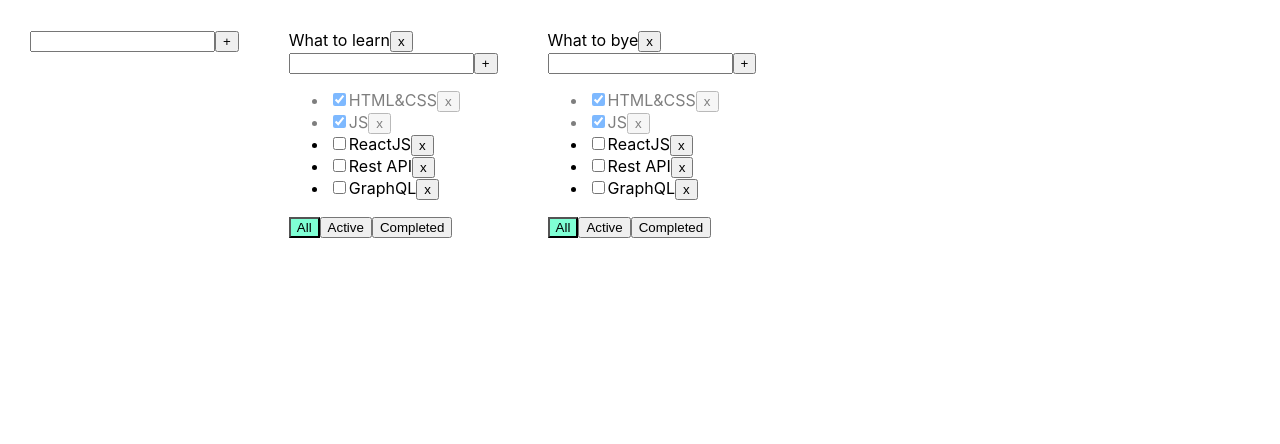
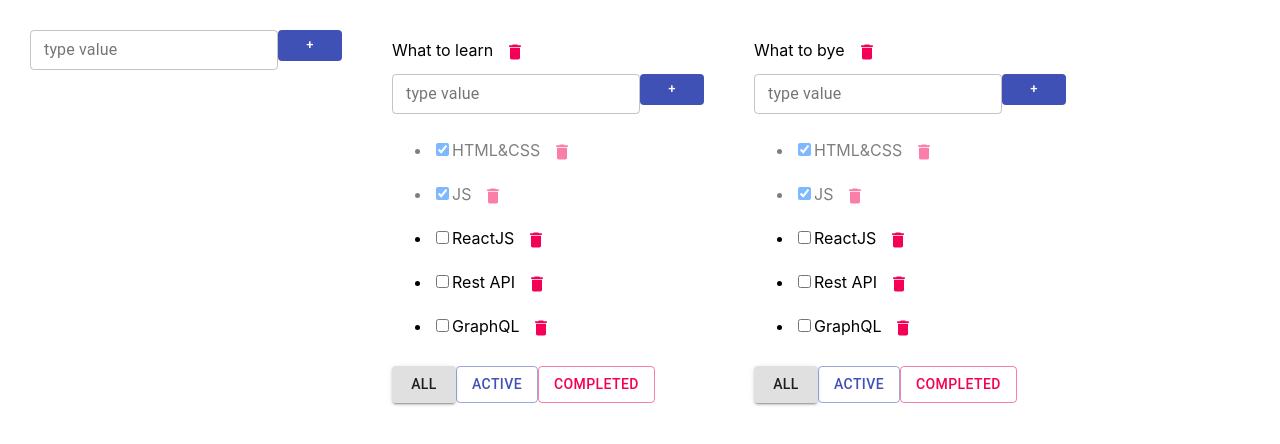
Before and after one commit to i1-kmv/incubatorRepeat, a React (Create React App) app: page / in a window 1280 px wide. Shown: the top 444 px of the page. Built offline with nearby package versions, Linux system fonts and the light colour scheme.

Commit message:
lesson 7.1

```diff
--- a/package.json
+++ b/package.json
@@ -4,6 +4,7 @@
   "private": true,
   "dependencies": {
     "@material-ui/core": "^4.12.3",
+    "@material-ui/icons": "^4.11.2",
     "@testing-library/jest-dom": "^4.2.4",
     "@testing-library/react": "^9.3.2",
     "@testing-library/user-event": "^7.1.2",
--- a/src/AddItemForm.tsx
+++ b/src/AddItemForm.tsx
@@ -1,4 +1,6 @@
 import React, {ChangeEvent, KeyboardEvent, useState} from "react";
+import {Button} from "@material-ui/core";
+import TextField from '@material-ui/core/TextField';
 
 export type AddItemFormType = {
     addItem: (title: string) => void
@@ -31,8 +33,24 @@ export const AddItemForm = (props: AddItemFormType) => {
     }
     return (
         <div>
-            <input value={title} onChange={onChangeHandler} onKeyPress={onKeyPressHandler} className={error ? "error" : "" }/>
-            <button onClick={() => addItem(title)}>+</button>
+            <TextField value={title}
+                       onChange={onChangeHandler}
+                       helperText={error}
+                       onKeyPress={onKeyPressHandler}
+                       variant={'outlined'}
+                       error={!!error} size={'small'}
+                       label={'type value'}
+            />
+            <Button
+                variant="contained"
+                color="primary"
+                onClick={() => addItem(title)}
+                disableElevation
+                size="small"
+
+            >
+                +
+            </Button>
             {error ? <div className="error-message">Field is required</div> : null}
         </div>
     )
--- a/src/EditableSpan.tsx
+++ b/src/EditableSpan.tsx
@@ -1,4 +1,5 @@
 import React, {ChangeEvent, useState} from "react";
+import TextField from '@material-ui/core/TextField';
 export type EditableSpanPropsType = {
     title: string
     onChangeTitleHandler: (newValue:string) => void
@@ -24,6 +25,16 @@ export const EditableSpan = (props:EditableSpanPropsType) => {
     }
 
     return (
-        editMode ? <input type="text" value={title} autoFocus onChange={changeTitle} onBlur={deactivateEditMode} /> : <span onDoubleClick={activeEditMode}>{title}</span>
+        editMode ?
+            <TextField variant="outlined"
+                       type="text"
+                       value={title}
+                       autoFocus
+                       onChange={changeTitle}
+                       onBlur={deactivateEditMode}
+
+            />
+            :
+            <span onDoubleClick={activeEditMode}>{title}</span>
     )
 }
--- a/src/Todolist.tsx
+++ b/src/Todolist.tsx
@@ -1,7 +1,11 @@
-import React, {ChangeEvent, KeyboardEvent, useState} from 'react';
+import React, {ChangeEvent} from 'react';
 import {FilterValuesType} from './App';
 import {AddItemForm} from "./AddItemForm";
 import {EditableSpan} from "./EditableSpan";
+import {IconButton} from "@material-ui/core";
+import DeleteIcon from '@material-ui/icons/Delete';
+import Button from "@material-ui/core/Button";
+
 
 export type TaskType = {
     id: string
@@ -50,7 +54,9 @@ export function Todolist(props: PropsType) {
             <div>
                 <div>
                     <EditableSpan title={props.title} onChangeTitleHandler={onChangeTodolistTitle} />
-                    <button onClick={() => props.removeTodolist(props.id)}>x</button>
+                    <IconButton aria-label="delete" onClick={() => props.removeTodolist(props.id)} color={"secondary"}>
+                        <DeleteIcon fontSize="small" />
+                    </IconButton>
                 </div>
 
             </div>
@@ -71,22 +77,24 @@ export function Todolist(props: PropsType) {
                             <li className={t.isDone ? 'is-done' : ''} key={t.id}>
                                 <input type="checkbox" checked={t.isDone} onChange={onChangeStatusHandler}/>
                                 <EditableSpan title={t.title} onChangeTitleHandler={onChangeTitleHandler}/>
-                                <button onClick={onClickHandler}>x</button>
+                                <IconButton aria-label="delete" onClick={onClickHandler} color={"secondary"}>
+                                    <DeleteIcon fontSize="small" />
+                                </IconButton>
                             </li>)
                     })
                 }
             </ul>
             <div>
-                <button className={props.filter === 'all' ? 'active-filter' : ''} onClick={onClickAllHandler}>
+                <Button variant={props.filter === 'all' ? 'contained' : 'outlined'}  onClick={onClickAllHandler}>
                     All
-                </button>
-                <button className={props.filter === 'active' ? 'active-filter' : ''} onClick={onClickActiveHandler}>
+                </Button>
+                <Button color="primary" variant={props.filter === 'active' ? 'contained' : 'outlined'} onClick={onClickActiveHandler}>
                     Active
-                </button>
-                <button className={props.filter === 'completed' ? 'active-filter' : ''}
+                </Button>
+                <Button color="secondary" variant={props.filter === 'completed' ? 'contained' : 'outlined'}
                         onClick={onClickCompletedHandler}>
                     Completed
-                </button>
+                </Button>
             </div>
         </div>
     )
```
Also changed, not shown: 1 other file (tests, documents, lock files or other folders).
